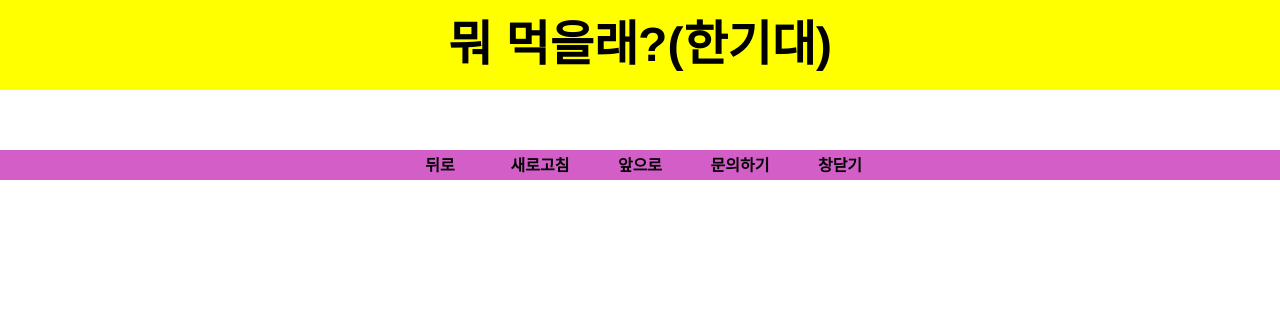
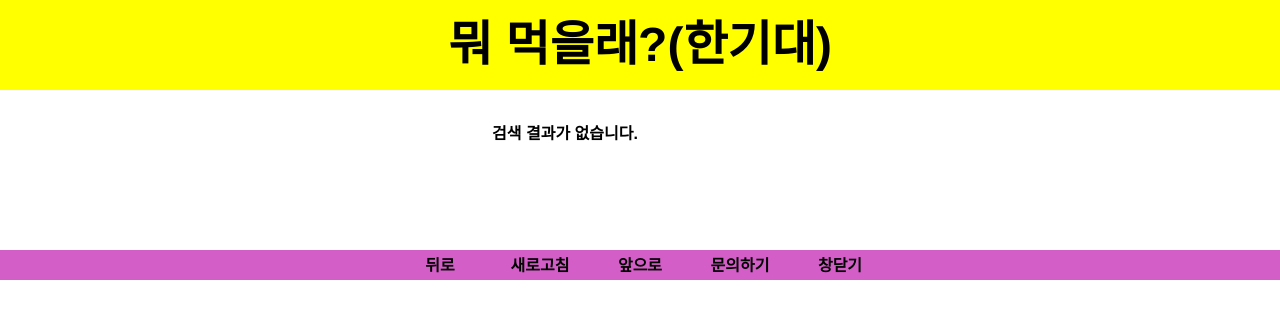
Before and after one commit to kutfood/kutfood.github.com, a Jekyll site: the page posts/14.html, which Jekyll copies as it is, in a window 1280 px wide. Shown: the top 319 px of the page. Built offline with Jekyll 4.4.1, drawn with Linux system fonts in a browser that asks for light colours.

Commit message:
Update 14.html

```diff
--- a/posts/14.html
+++ b/posts/14.html
@@ -17,6 +17,9 @@
 		</aside>
 
 		<section>
+			<ul>
+				<li>검색 결과가 없습니다.
+			</ul>
 		</section>
 		<footer>
 			<ul>
```
